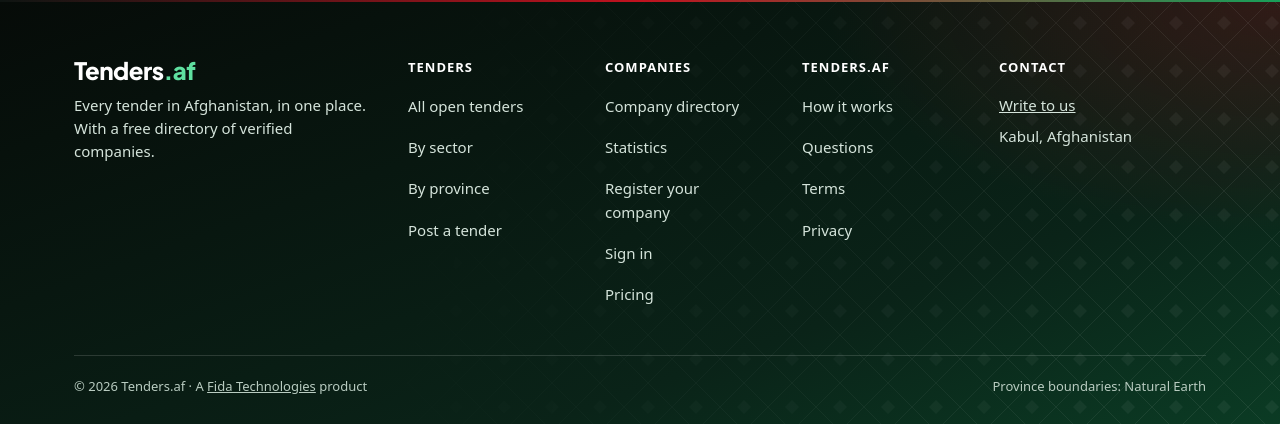
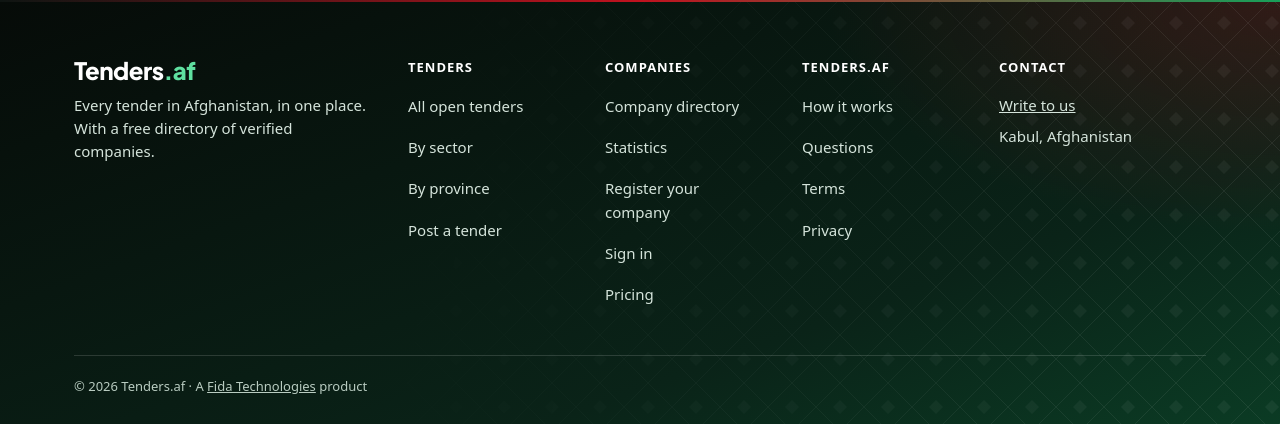
Before and after one commit to fidatech/tenders-af, a Laravel app: page / in a window 1280 px wide. Shown: the part 3772-4196 px from the top of the page. Run offline with Laravel 12, Linux system fonts and the light colour scheme; data comes from the database, SQL or seed files in the repository; data that the repository does not hold is empty; some libraries are stand-ins or nearby versions.

Commit message:
Remove the map source line from the website footer
Co-Authored-By: Claude Opus 5.5 <noreply@anthropic.com>
Claude-Session: https://claude.ai/code/session_01V7PhGFe9Y3PCCaurat4dcp

```diff
--- a/resources/views/layouts/site.blade.php
+++ b/resources/views/layouts/site.blade.php
@@ -132,7 +132,6 @@
         </div>
         <div class="bottom">
             <span>© {{ date('Y') }} {{ $name }} · A <a href="https://fida.af" rel="noopener">Fida Technologies</a> product</span>
-            <span>Province boundaries: Natural Earth</span>
         </div>
     </div>
 </footer>
```
